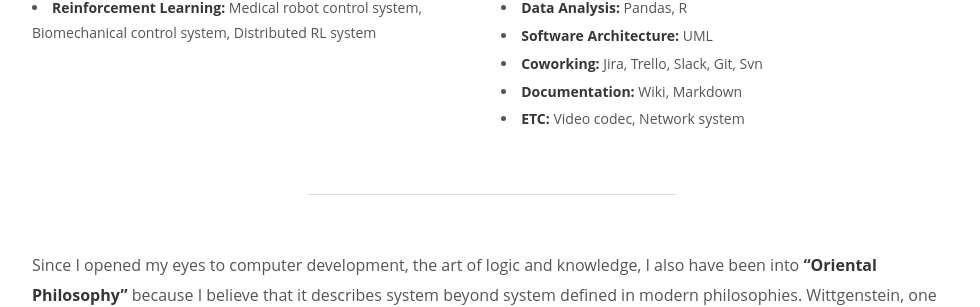
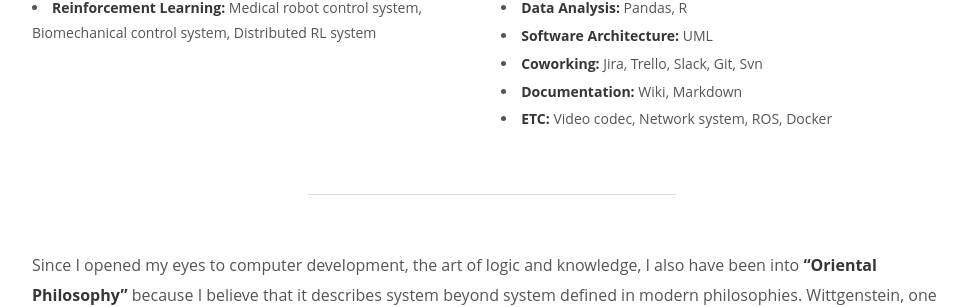
Before and after one commit to HyungKyu-Kim/HyungKyu-Kim.github.io, a Jekyll site: the page built from index.md, in a window 1280 px wide and 900 px high, scrolled down 1084 px. Shown: the part 151-458 px from the top of the window, without its empty margins (148-1128 px from the left). Built offline with Jekyll 4.4.1, drawn with Linux system fonts in a browser that asks for light colours.

```diff
--- a/_config.yml
+++ b/_config.yml
@@ -11,7 +11,7 @@ linkedin_username: hyungkyu-kim-9915b8151
 
 # date_format:
 
-# google_analytics:
+google_analytics: UA-142400702-1
 # disqus_shortname:
 
 markdown: kramdown
--- a/index.md
+++ b/index.md
@@ -37,7 +37,7 @@ After that, I joined [Medipixel](/portfolio#Medipixel), the medical startup, and
         <li><strong>Software Architecture:</strong> UML</li>
         <li><strong>Coworking:</strong> Jira, Trello, Slack, Git, Svn</li>
         <li><strong>Documentation:</strong> Wiki, Markdown</li>
-        <li><strong>ETC:</strong> Video codec, Network system</li>
+        <li><strong>ETC:</strong> Video codec, Network system, ROS, Docker</li>
     </div>
 </div>
 
```
Also changed, not shown: 2 other files.
